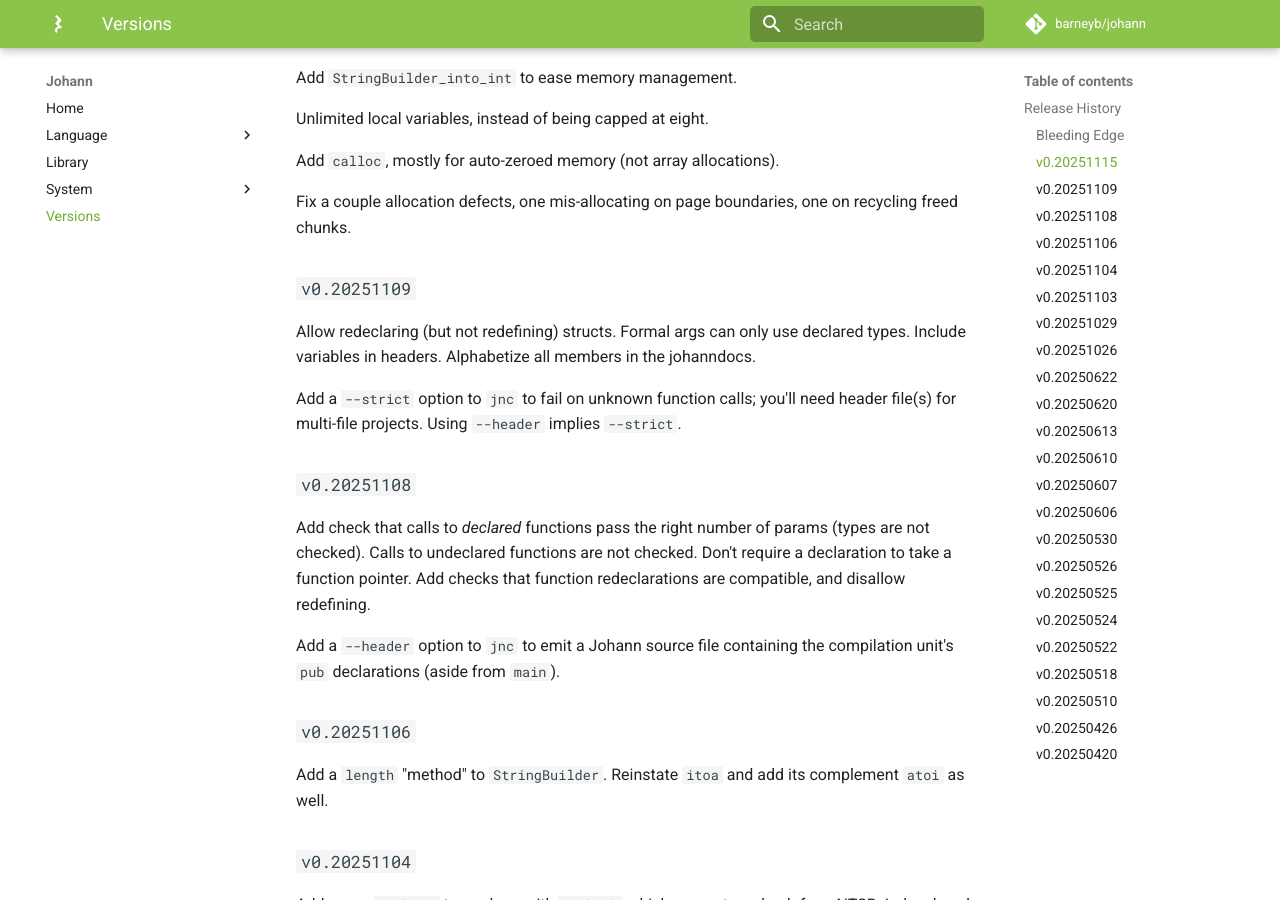
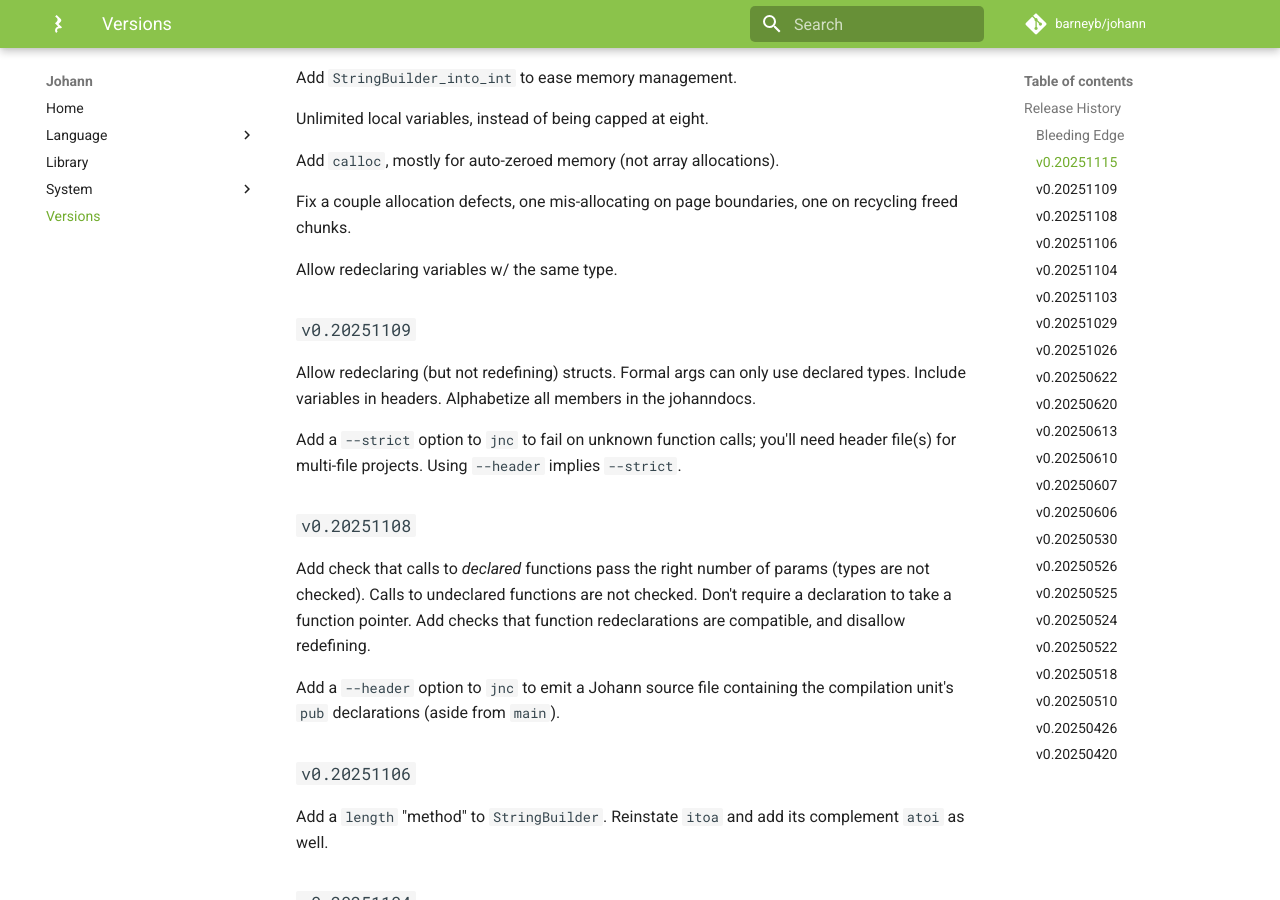
Before and after one commit to barneyb/johann, an MkDocs documentation site: the page built from documentation/docs/versions/index.md, in a window 1280 px wide and 900 px high, scrolled down 626 px. Built offline with MkDocs 1.6.1 and Material for MkDocs 9.7.7, drawn with Linux system fonts in a browser that asks for light colours; comment, search, counter and statistics services are not loaded.

Commit message:
process var decls in Env, not emitter, and allow re-decls

```diff
--- a/documentation/docs/versions/index.md
+++ b/documentation/docs/versions/index.md
@@ -22,6 +22,8 @@
 Add `calloc`, mostly for auto-zeroed memory (not array allocations).
 
 Fix a couple allocation defects, one mis-allocating on page boundaries, one on recycling freed chunks.
+
+Allow redeclaring variables w/ the same type.
 
 ### `v0.20251109`
 
```
Also changed, not shown: 7 other files.
